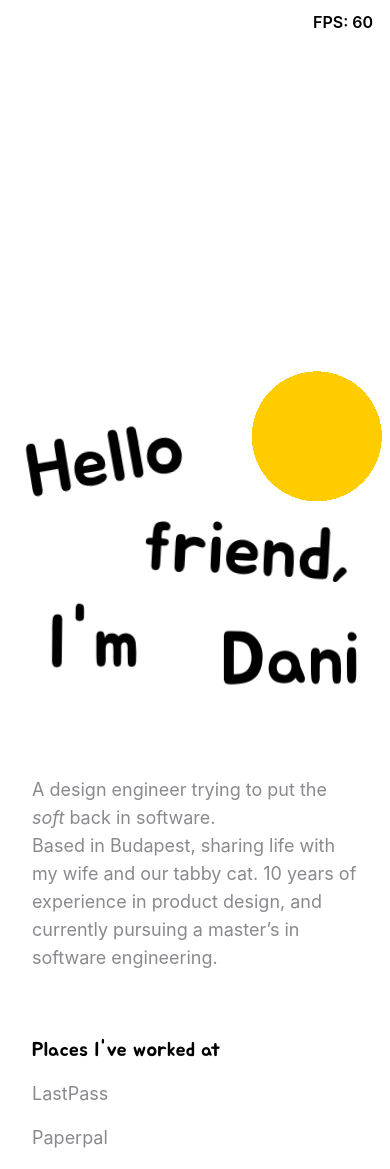
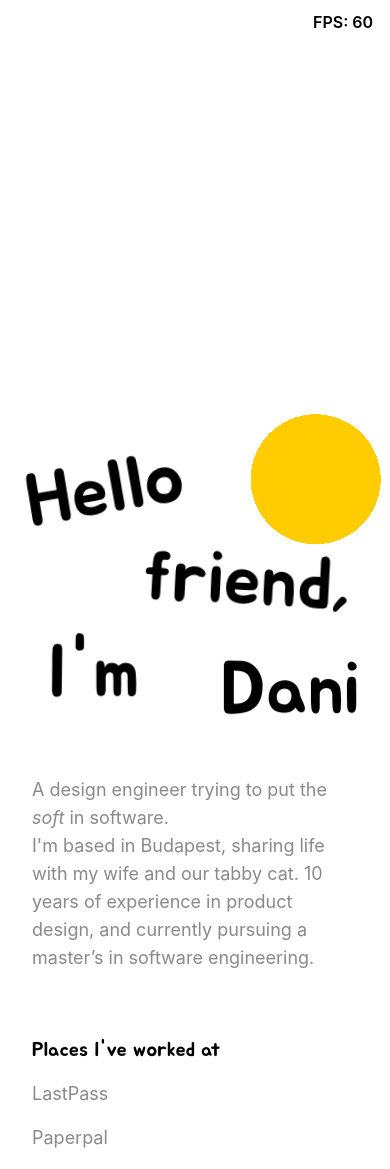
Before and after one commit to danielpeger/pixi-portfolio, a Next.js app: page / in a window 390 px wide. Shown: the top 1169 px of the page. Built offline with nearby package versions, Linux system fonts and the light colour scheme.

Commit message:
move mobile words

```diff
--- a/src/app/page.tsx
+++ b/src/app/page.tsx
@@ -449,17 +449,24 @@ export default function Home() {
         return x;
       };
 
+      const computeYMultiplier = (base: number) =>
+        window.innerWidth > 767 ? base : base + 0.035;
+
       const computeHelloY = () =>
-        window.innerHeight * 0.6 - scaleFontSize(window.innerWidth);
+        window.innerHeight * computeYMultiplier(0.6) -
+        scaleFontSize(window.innerWidth);
 
       const computeFriendY = () =>
-        window.innerHeight * 0.7 - scaleFontSize(window.innerWidth);
+        window.innerHeight * computeYMultiplier(0.7) -
+        scaleFontSize(window.innerWidth);
 
       const computeImY = () =>
-        window.innerHeight * 0.8 - scaleFontSize(window.innerWidth);
+        window.innerHeight * computeYMultiplier(0.8) -
+        scaleFontSize(window.innerWidth);
 
       const computeDaniY = () =>
-        window.innerHeight * 0.82 - scaleFontSize(window.innerWidth);
+        window.innerHeight * computeYMultiplier(0.82) -
+        scaleFontSize(window.innerWidth);
 
       hello.x = computeHelloX();
       hello.y = computeHelloY();
@@ -947,9 +954,9 @@ export default function Home() {
         <div className="max-w-[612px] md:max-w-[540px] xl:max-w-[640px] mx-auto md:ml-0 px-8 md:pl-0 md:pr-[72px] md:mt-16 mb-16">
           <p>
             A design engineer trying to put the{" "}
-            <span className="italic">soft</span> back in software. <br />
-            Based in Budapest, sharing life with my wife and our tabby cat. 10
-            years of experience in product design, and currently pursuing a
+            <span className="italic">soft</span> in software. <br />
+            I'm based in Budapest, sharing life with my wife and our tabby cat.
+            10 years of experience in product design, and currently pursuing a
             master’s in software engineering.
           </p>
         </div>
```
